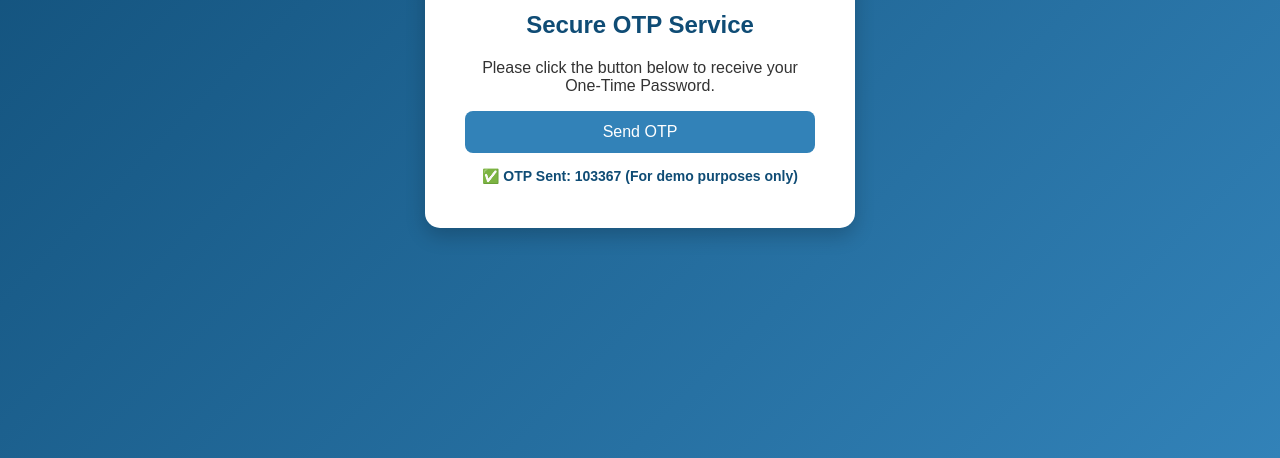
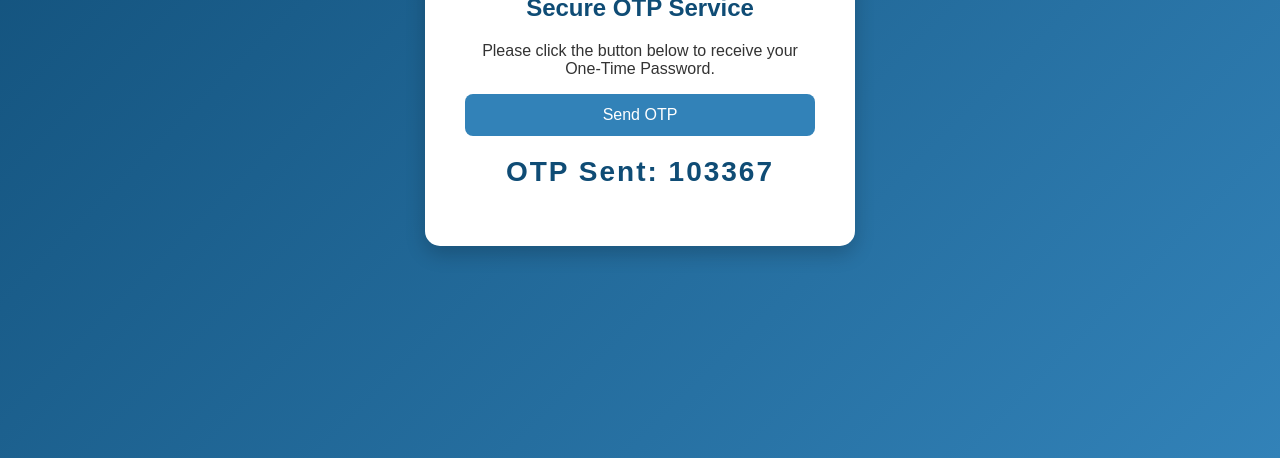
Before and after one commit to sachinnnagarajachari/MyAuthPage, a plain HTML site: page otp.html in a window 1280 px wide. Both pictures are taken after a click on the button "Send OTP". Shown: the part 342-800 px from the top of the page. Drawn offline with Linux system fonts and the light colour scheme.

Commit message:
Update otp.html

```diff
--- a/otp.html
+++ b/otp.html
@@ -41,10 +41,11 @@
             background-color: #0f4c75;
         }
         #otpMessage {
-            margin-top: 15px;
-            font-size: 14px;
+            margin-top: 20px;
+            font-size: 28px; /* Bigger size */
+            font-weight: bold;
             color: #0f4c75;
-            font-weight: bold;
+            letter-spacing: 2px; /* Spacing between digits */
         }
         .bank-logo {
             width: 60px;
@@ -66,8 +67,7 @@
         function sendOTP() {
             const otp = Math.floor(100000 + Math.random() * 900000);
             localStorage.setItem('otp', otp);
-            document.getElementById("otpMessage").innerText =
-                `✅ OTP Sent: ${otp} (For demo purposes only)`;
+            document.getElementById("otpMessage").innerText = `OTP Sent: ${otp}`;
         }
     </script>
 </body>
```
